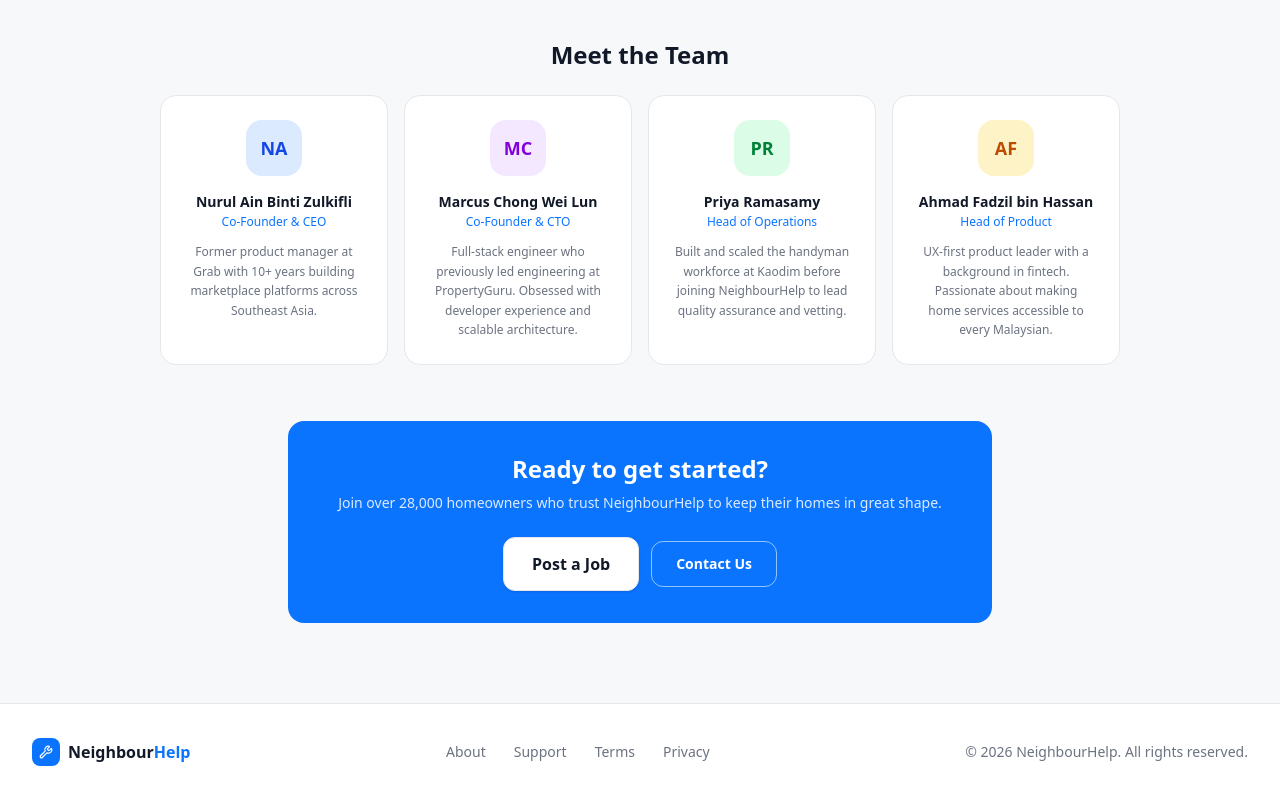
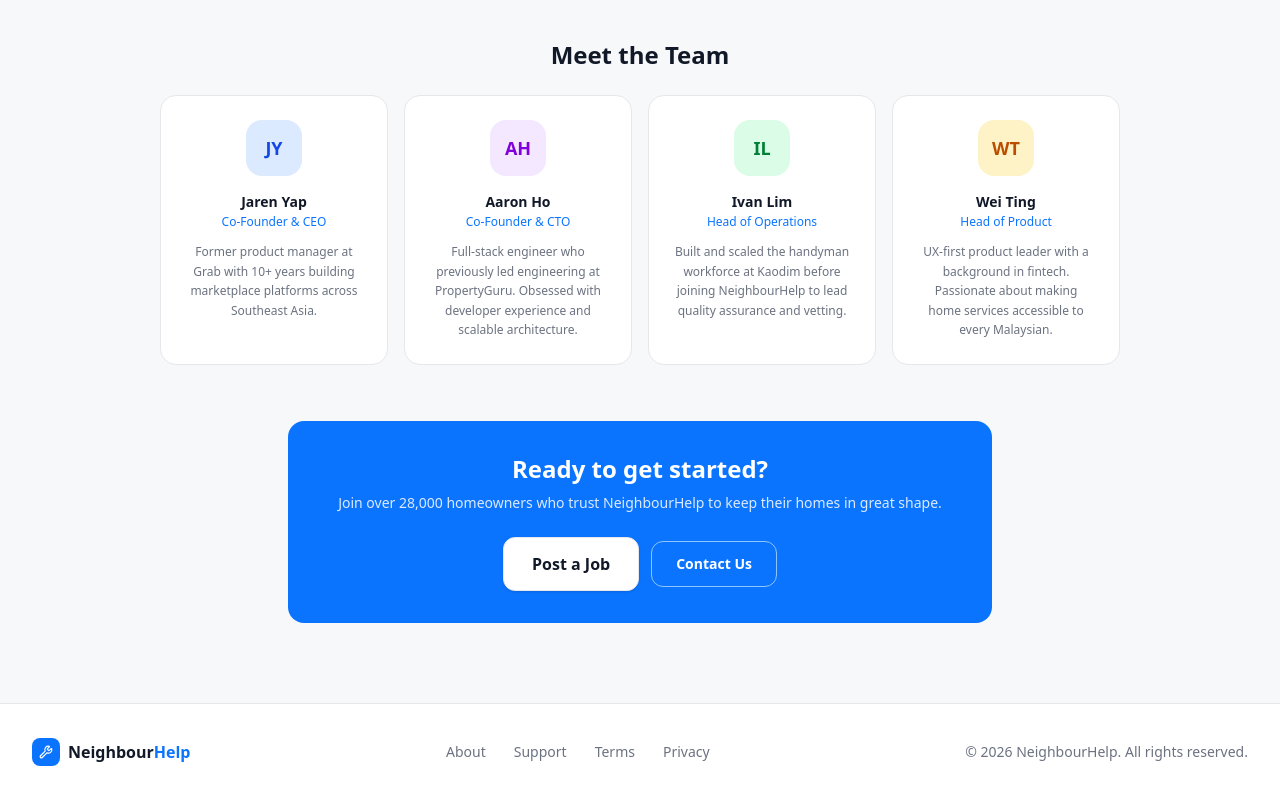
Before and after one commit to AaronHo-0716/DDAC, a Next.js app in the folder neighbour-help/: page /about in a window 1280 px wide. Shown: the part 2404-3204 px from the top of the page. Built offline with nearby package versions, Linux system fonts and the light colour scheme; no server answers.

Commit message:
update about page

```diff
--- a/neighbour-help/app/about/page.tsx
+++ b/neighbour-help/app/about/page.tsx
@@ -11,34 +11,34 @@ const STATS = [
 
 const TEAM = [
   {
-    name: "Nurul Ain Binti Zulkifli",
+    name: "Jaren Yap",
     role: "Co-Founder & CEO",
     bio: "Former product manager at Grab with 10+ years building marketplace platforms across Southeast Asia.",
-    avatar: "NA",
+    avatar: "JY",
     bg: "bg-blue-100",
     color: "text-blue-700",
   },
   {
-    name: "Marcus Chong Wei Lun",
+    name: "Aaron Ho",
     role: "Co-Founder & CTO",
     bio: "Full-stack engineer who previously led engineering at PropertyGuru. Obsessed with developer experience and scalable architecture.",
-    avatar: "MC",
+    avatar: "AH",
     bg: "bg-purple-100",
     color: "text-purple-700",
   },
   {
-    name: "Priya Ramasamy",
+    name: "Ivan Lim",
     role: "Head of Operations",
     bio: "Built and scaled the handyman workforce at Kaodim before joining NeighbourHelp to lead quality assurance and vetting.",
-    avatar: "PR",
+    avatar: "IL",
     bg: "bg-green-100",
     color: "text-green-700",
   },
   {
-    name: "Ahmad Fadzil bin Hassan",
+    name: "Wei Ting",
     role: "Head of Product",
     bio: "UX-first product leader with a background in fintech. Passionate about making home services accessible to every Malaysian.",
-    avatar: "AF",
+    avatar: "WT",
     bg: "bg-amber-100",
     color: "text-amber-700",
   },
```
